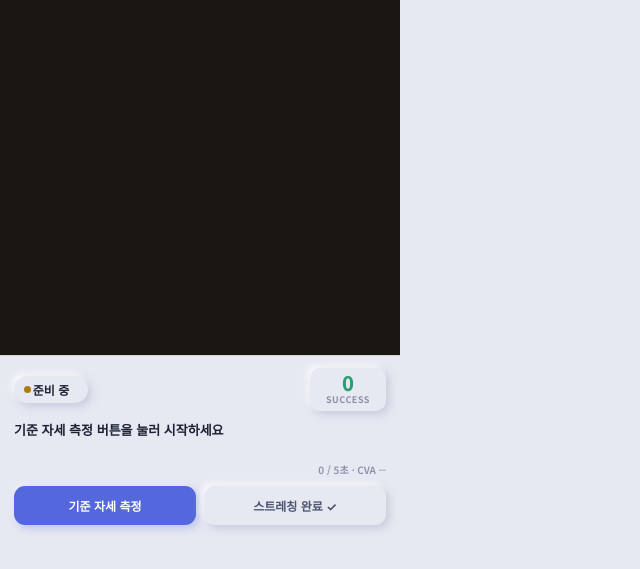
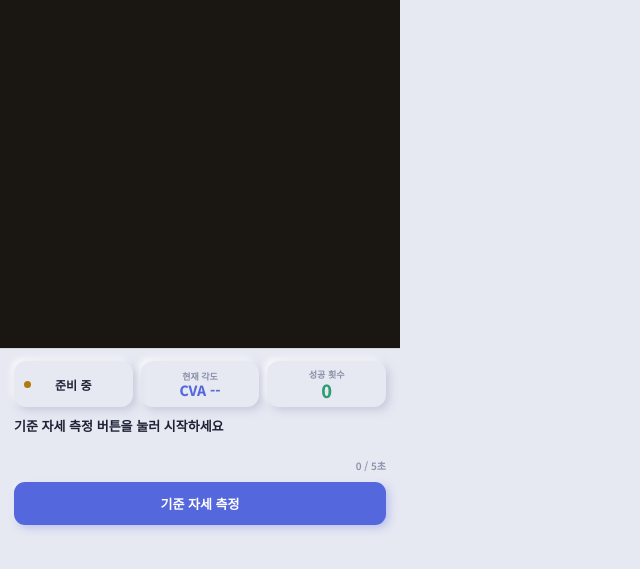
Before and after one commit to yechan-1221/extension, a website with bundled scripts: page stretching.html in a window 1280 px wide. Shown: the part 63-632 px from the top of the page, without its empty margins (0-640 px from the left). Built offline with nearby package versions, Linux system fonts and the light colour scheme; no server answers.

Commit message:
ui중간저장용

```diff
--- a/stretching.html
+++ b/stretching.html
@@ -86,20 +86,35 @@ body {
   display: flex; flex-direction: column; gap: 9px;
   flex-shrink: 0;
 }
-.ps-row   { display: flex; align-items: center; justify-content: space-between; gap: 8px; }
-.ps-pill  {
-  position: relative;
-  display: inline-flex;
+.ps-row {
+  display: grid;
+  grid-template-columns: repeat(3, 1fr);
+  gap: 8px;
+  align-items: stretch;
+}
+
+.ps-info-box {
+  height: 46px;
+  border-radius: 12px;
+  background: var(--bg);
+  box-shadow: var(--nm-soft);
+  display: flex;
   align-items: center;
   justify-content: center;
-  min-width: 74px;
-  background: var(--bg);
-  box-shadow: var(--nm-soft);
-  border-radius: 20px;
-  padding: 5px 13px;
+  text-align: center;
+}
+
+/* 왼쪽 상태 박스 */
+.ps-pill {
+  position: relative;
+  padding: 0 8px;
   font-size: 12px;
   font-weight: 700;
   color: var(--ink);
+}
+
+.ps-pill span {
+  width: 100%;
   text-align: center;
 }
 
@@ -112,15 +127,46 @@ body {
   background: var(--warn);
   transition: background .2s;
 }
-.ps-counter  {
-  background: var(--bg);
-  box-shadow: var(--nm-soft);
-  border-radius: 10px;
-  padding: 5px 16px;
-  text-align: center;
+
+/* 가운데 CVA 박스 */
+.ps-cva {
+  flex-direction: column;
+  gap: 2px;
 }
-.ps-cnum   { font-size: 20px; font-weight: 800; color: var(--good); line-height: 1; font-variant-numeric: tabular-nums; }
-.ps-clabel { font-size: 9px; font-weight: 700; color: var(--ink3); text-transform: uppercase; letter-spacing: .06em; }
+
+.ps-cva-value {
+  font-size: 14px;
+  font-weight: 800;
+  color: var(--ac);
+  line-height: 1;
+}
+
+.ps-cva-label {
+  font-size: 9px;
+  font-weight: 700;
+  color: var(--ink3);
+  line-height: 1;
+}
+
+/* 오른쪽 성공 횟수 박스 */
+.ps-counter {
+  flex-direction: column;
+  gap: 2px;
+}
+
+.ps-cnum {
+  font-size: 18px;
+  font-weight: 800;
+  color: var(--good);
+  line-height: 1;
+}
+
+.ps-clabel {
+  font-size: 9px;
+  font-weight: 700;
+  color: var(--ink3);
+  line-height: 1;
+}
 .ps-fmain  { font-size: 13px; font-weight: 700; color: var(--ink); min-height: 18px; }
 .ps-fdetail{ font-size: 11px; color: var(--ink2); line-height: 1.5; min-height: 14px; }
 .ps-hbar   { display: none; }
@@ -128,26 +174,36 @@ body {
 .ps-hbg    { height: 5px; background: var(--bg); box-shadow: var(--nm-inset); border-radius: 3px; overflow: hidden; margin-bottom: 3px; }
 .ps-hfill  { height: 100%; width: 0%; background: var(--good); border-radius: 3px; transition: width .15s linear; }
 .ps-hlabel { font-size: 10px; font-weight: 600; color: var(--ink3); text-align: right; }
-.ps-btns   { display: flex; gap: 8px; }
+.ps-btns {
+  display: block;
+  width: 100%;
+}
+
 .ps-btn {
-  flex: 1; padding: 11px 8px;
+  display: flex;
+  align-items: center;
+  justify-content: center;
+  width: 100%;
+  padding: 12px 8px;
   border-radius: 11px;
   border: none;
-  font-size: 12px; font-weight: 700;
-  cursor: pointer; font-family: inherit;
+  font-size: 13px;
+  font-weight: 700;
+  text-align: center;
+  cursor: pointer;
+  font-family: inherit;
   transition: all .15s;
 }
+
 #baselineBtn {
-  background: var(--ac); color: #fff;
+  background: var(--ac);
+  color: #fff;
   box-shadow: 3px 3px 8px rgba(85,103,220,0.30), -2px -2px 5px rgba(255,255,255,0.4);
 }
-#baselineBtn:hover { background: #4A5EC8; }
-#stretchDoneBtn {
-  background: var(--bg);
-  box-shadow: var(--nm-soft);
-  color: var(--ink2);
+
+#baselineBtn:hover {
+  background: #4A5EC8;
 }
-#stretchDoneBtn:hover { box-shadow: var(--nm-raise); color: var(--ink); }
 </style>
 </head>
 <body>
@@ -169,13 +225,19 @@ body {
 
 <div class="ps-panel">
   <div class="ps-row">
-    <div class="ps-pill">
+    <div class="ps-info-box ps-pill">
       <div class="ps-pill-dot" id="stretchPillDot"></div>
       <span id="stretchPillText">준비 중</span>
     </div>
-    <div class="ps-counter">
+
+    <div class="ps-info-box ps-cva">
+      <div class="ps-cva-label">현재 각도</div>
+      <div class="ps-cva-value" id="stretchCvaValue">CVA --</div>
+    </div>
+
+    <div class="ps-info-box ps-counter">
+      <div class="ps-clabel">성공 횟수</div>
       <div class="ps-cnum" id="stretchSuccessNum">0</div>
-      <div class="ps-clabel">SUCCESS</div>
     </div>
   </div>
   <div>
@@ -185,10 +247,9 @@ body {
   <div class="ps-hbar" id="stretchHoldBar">
     <div class="ps-hbg"><div class="ps-hfill" id="stretchHoldFill"></div></div>
   </div>
-  <div class="ps-hlabel" id="stretchHoldLabel">0 / 5초 · CVA --</div>
+  <div class="ps-hlabel" id="stretchHoldLabel">0 / 5초</div>
   <div class="ps-btns">
     <button class="ps-btn" id="baselineBtn">기준 자세 측정</button>
-    <button class="ps-btn" id="stretchDoneBtn">스트레칭 완료 ✓</button>
   </div>
 </div>
 
--- a/stretching.js
+++ b/stretching.js
@@ -10,6 +10,7 @@ const stretchVideo  = document.getElementById('stretchVideo');
 const stretchCanvas = document.getElementById('stretchCanvas');
 const pillDot       = document.getElementById('stretchPillDot');
 const pillText      = document.getElementById('stretchPillText');
+const cvaValue      = document.getElementById('stretchCvaValue');
 const feedbackMain  = document.getElementById('stretchFeedbackMain');
 const feedbackSub   = document.getElementById('stretchFeedback');
 const successNum    = document.getElementById('stretchSuccessNum');
@@ -17,7 +18,6 @@ const holdBar       = document.getElementById('stretchHoldBar');
 const holdFill      = document.getElementById('stretchHoldFill');
 const holdLabel     = document.getElementById('stretchHoldLabel');
 const baselineBtn   = document.getElementById('baselineBtn');
-const doneBtn       = document.getElementById('stretchDoneBtn');
 
 // ── 사이드뷰 품질 판단: 스트레칭 기준자세 측정용 완화 버전 ─────────────────────────────
 function getStretchPoseQuality(keypoints, canvasWidth) {
@@ -126,10 +126,12 @@ function updateStretchPanel(result) {
         pillText.textContent = '준비 중';
     }
 
-    // 4. CVA 값을 아래 패널에 표시
+    // 4. CVA 값을 가운데 박스에 표시
     const cvaText = typeof result.cva === 'number'
         ? `CVA ${result.cva.toFixed(1)}°`
         : 'CVA --';
+
+    cvaValue.textContent = cvaText;
 
     const holdSec = typeof result.holdSeconds === 'number'
         ? result.holdSeconds.toFixed(1)
@@ -137,7 +139,11 @@ function updateStretchPanel(result) {
 
     const holdTarget = 5;
 
-    holdLabel.textContent = `${holdSec} / ${holdTarget}초 · ${cvaText}`;
+    if (result.status === 'HOLD') {
+        holdLabel.textContent = `${holdSec} / ${holdTarget}초`;
+    } else {
+        holdLabel.textContent = `0.0 / ${holdTarget}초`;
+    }
 
     // 5. 유지 progress bar 표시
     if (typeof result.progress === 'number' && result.status === 'HOLD') {
@@ -186,17 +192,6 @@ async function init() {
 
     // 기준 자세 측정 버튼
     baselineBtn.onclick = () => requestChinTuckBaseline();
-
-    // 완료 버튼
-    doneBtn.onclick = () => {
-        stretchRunning = false;
-        stream.getTracks().forEach(t => t.stop());
-        stretchVideo.srcObject = null;
-        // popup.js 와의 통신: 완료 메시지 전달
-        chrome.runtime.sendMessage({ type: 'STRETCHING_DONE' });
-        window.close();
-    };
-
 
     // 추론 루프
     async function detectLoop() {
--- a/ui/overlay.js
+++ b/ui/overlay.js
@@ -92,17 +92,18 @@ export function drawChinTuckOverlay(canvas, ear, shoulder, result) {
     ctx.fillStyle = statusColor;
     //ctx.fillText('MODE: STRETCH', 20, 30);
 
-    ctx.font = 'bold 22px Arial';
-    ctx.fillText(result.feedbackLabel || result.status, 20, 30); //62
+    // 패널과 중복되는 안내 문구는 오버레이에 표시하지 않음
+    // ctx.font = 'bold 22px Arial';
+    // ctx.fillText(result.feedbackLabel || result.status, 20, 30); //62
 
-    ctx.font = 'bold 17px Arial';
-    ctx.fillText(result.message, 20, 60); // 90
+    // ctx.font = 'bold 17px Arial';
+    // ctx.fillText(result.message, 20, 60); // 90
 
-    if (result.detailMessage) {
-        ctx.font = '15px Arial';
-        ctx.fillStyle = '#FFFFFF';
-        ctx.fillText(result.detailMessage, 20, 90); //115
-    }
+    // if (result.detailMessage) {
+    //     ctx.font = '15px Arial';
+    //     ctx.fillStyle = '#FFFFFF';
+    //     ctx.fillText(result.detailMessage, 20, 90); //115
+    // }
 
     // if (result.status === 'COUNTDOWN') {
     //     const match = String(result.message || '').match(/(\d+)/);
```
